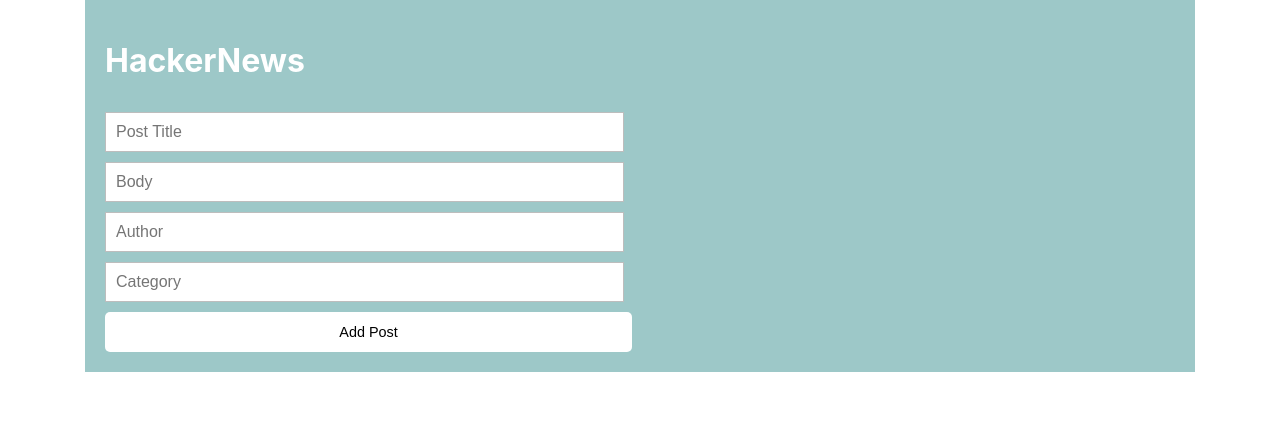
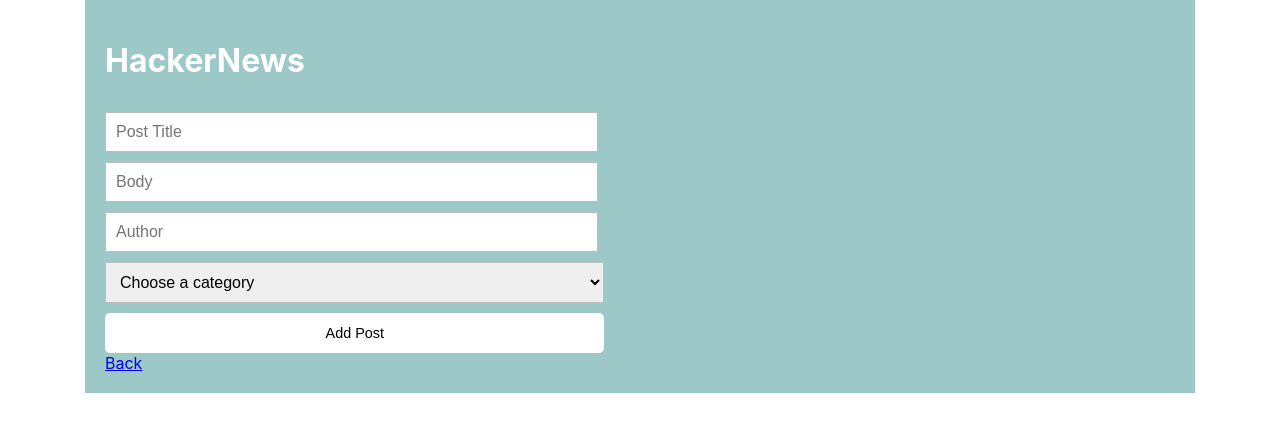
Before and after one commit to bernacle/readable, a React (Create React App) app: page /posts in a window 1280 px wide. Shown: the top 432 px of the page. Built offline with nearby package versions, Linux system fonts and the light colour scheme; no server answers.

Commit message:
Implement vote on comments

```diff
--- a/src/components/AddPost.js
+++ b/src/components/AddPost.js
@@ -1,5 +1,5 @@
 import React, { Component } from 'react'
-import { withRouter } from 'react-router-dom'
+import { withRouter, Link } from 'react-router-dom'
 import { connect } from 'react-redux'
 import uid from 'uid'
 import Posts from './Posts'
@@ -51,14 +51,15 @@
                     placeholder='Author'
                     ref={(input) => this.author = input}
             />
-            <input
-                    className='post-input'
-                    required
-                    type='text'
-                    placeholder='Category'
-                    ref={(input) => this.category = input}
-            />
+            <select ref={(input) => this.category = input} className='post-select' required>
+                <option disabled selected value="">Choose a category</option>
+                <option value="react">React</option>
+                <option value="redux">Redux</option>
+                <option value="udacity">Udacity</option>
+            </select>
             <button className="buttonSubmit" onClick={this.addPost}>Add Post</button>
+            <br/>
+            <Link to="/">Back</Link>
           </div>
         )
     }
--- a/src/components/CategoriesBar.js
+++ b/src/components/CategoriesBar.js
@@ -19,7 +19,7 @@
         return(
           <nav>
             <ul className='categories'>
-               <select value={option} onChange={this.handleClick}>
+               <select value={option} onChange={this.handleClick} className='post-select-small'>
                   <option key="all" value="all">All</option>
                   {categories.map((category) => (
                     <option key={category.name} value={category.name}>{category.name}</option>
--- a/src/components/Comments.js
+++ b/src/components/Comments.js
@@ -6,7 +6,6 @@
 class Comments extends Component {
 
   vote = (comment, option) => {
-    //console.log(event)
     this.props.dispatch(fetchVoteComment(comment.id, option))
   }
 
--- a/src/index.css
+++ b/src/index.css
@@ -46,6 +46,7 @@
   padding: 20px;
   min-width: 1070px;
   background-color: #9DC8C8;
+
 }
 
 span{
@@ -54,6 +55,26 @@
 
 .post-input {
   width: 50%;
+  padding: 10px;
+  font-size: 1em;
+  border: 1px solid #bdbdbd;
+  outline: none;
+  vertical-align:middle;
+  margin-top: 10px;
+}
+
+.post-select {
+  width: 53%;
+  padding: 10px;
+  font-size: 1em;
+  border: 1px solid #bdbdbd;
+  outline: none;
+  vertical-align:middle;
+  margin-top: 10px;
+}
+
+.post-select-small {
+  width: 10%;
   padding: 10px;
   font-size: 1em;
   border: 1px solid #bdbdbd;
--- a/src/reducers/comment.js
+++ b/src/reducers/comment.js
@@ -1,6 +1,5 @@
 import {
     RECEIVE_COMMENT,
-    VOTE_COMMENT,
     EDIT_COMMENT,
     DELETE_COMMENT
 } from '../actions'
@@ -23,11 +22,11 @@
       case RECEIVE_COMMENT:
         return action.comment
 
-      case VOTE_COMMENT:
-        return {
-          ...state,
-          voteScore: action.comment.voteScore
-        }
+      // case VOTE_COMMENT:
+      //   return {
+      //     ...state,
+      //     voteScore: action.comment.voteScore
+      //   }
 
       case EDIT_COMMENT:
         return {
--- a/src/reducers/comments.js
+++ b/src/reducers/comments.js
@@ -1,6 +1,7 @@
 import {
     RECEIVE_COMMENTS,
-    ADD_COMMENT
+    ADD_COMMENT,
+    VOTE_COMMENT
 } from '../actions'
 
 const initialState = []
@@ -24,6 +25,15 @@
               // parentId: action.parentId,
             })
           }
+
+      case VOTE_COMMENT:
+          return state.map(comment => {
+            if(comment.id === action.comment.id){
+              return {...comment, ...action.comment}
+            }
+            return comment
+          })
+
       default:
           return state
   }
```
